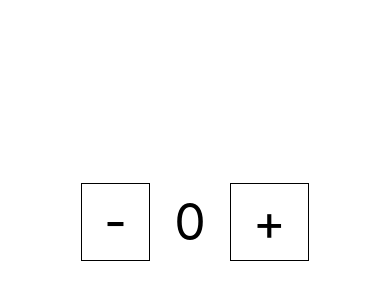
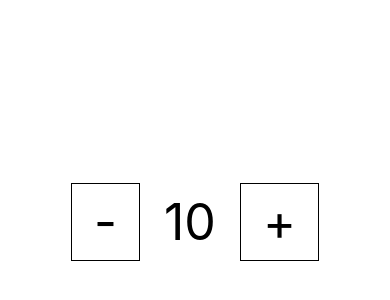
Before and after one commit to zhafranzainal/basic_ReactNative, a React Native app in the folder GuessTheCountry_M6_M7/: screen / in a window 390 px wide. Shown: the part 200-500 px from the top of the page. Built offline with nearby package versions, Linux system fonts and the light colour scheme.

Commit message:
Implement hook (useEffect)

```diff
--- a/GuessTheCountry_M6_M7/src/screens/HomeScreen.js
+++ b/GuessTheCountry_M6_M7/src/screens/HomeScreen.js
@@ -1,4 +1,4 @@
-import React, { useState } from 'react';
+import React, { useState, useEffect } from 'react';
 import { View, Text, TouchableOpacity } from 'react-native';
 
 const HomeScreen = () => {
@@ -12,6 +12,11 @@ const HomeScreen = () => {
     const increaseNumber = () => {
         setNumber(number + 1);
     };
+
+    useEffect(() => {
+        setNumber(10);
+        alert('You can increase or decrease the number!');
+    }, []);
 
     return (
         <View style={{
```
